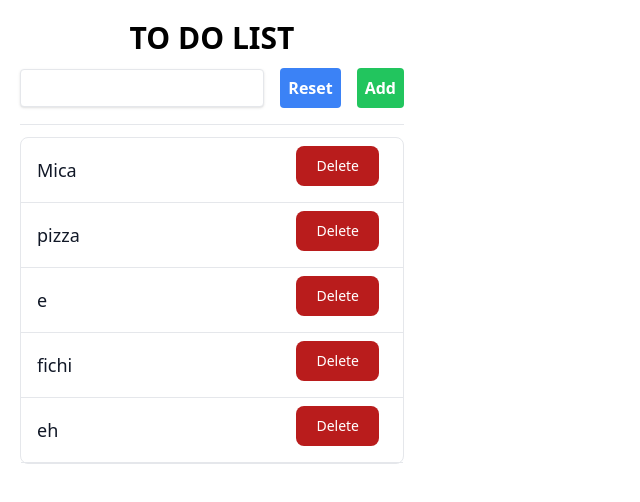
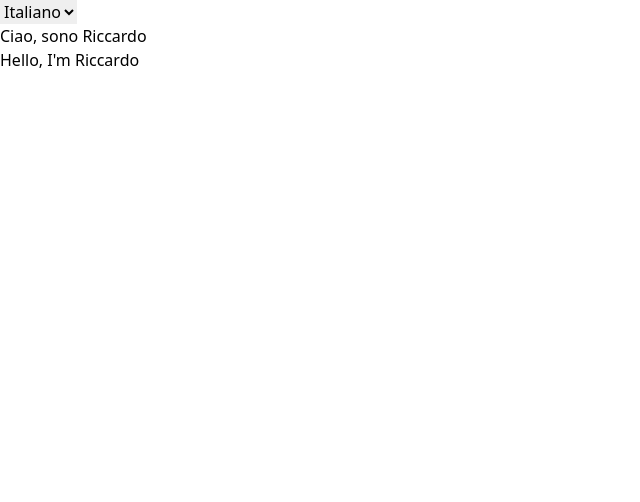
Before and after one commit to Riccardo1091/React-exercises, a React (Create React App) app in the folder forms-lists-and-styling/: page / in a window 1280 px wide. Shown: the top 502 px of the page, without its empty margins (0-640 px from the left). Built offline with nearby package versions, Linux system fonts and the light colour scheme.

Commit message:
context-01

```diff
--- a/forms-lists-and-styling/src/App.js
+++ b/forms-lists-and-styling/src/App.js
@@ -1,44 +1,30 @@
-import React from 'react'
-import { TodoList }  from './todoList'
+import React, { createContext } from 'react'
+import { DisplayLanguage } from './displayLanguage'
+
+const LanguageContext = createContext('it')
 
 export class App extends React.Component {
+    state = {
+        language: 'it'
+    }
+
+    handleLang = e => {
+        this.setState({
+            language: e.target.value
+        })
+    }
+
     render() {
         return (
-            <TodoList>
-                {({items, addTodo, resetList, delTodo}) => {
-                    return (
-                        <div className="container w-96 m-5">
-                            <h1 className="text-3xl font-bold text-center mb-3">TO DO LIST</h1>
-                            <form className="text-md font-small flex items-center justify-between mb-3 pb-4 gap-4 rounded-t-lg border-b border-gray-200 dark:border-gray-600" onSubmit={addTodo}>
-                                <input className="shadow appearance-none border rounded w-full py-2 px-3 text-gray-700 leading-tight focus:outline-none focus:shadow-outline" name="addTodo" type="text"/>
-                                <button className="bg-blue-500 hover:bg-blue-700 text-white font-bold p-2 px-2 rounded" type="reset" onClick={resetList}>Reset</button>
-                                <button className="bg-green-500 hover:bg-blue-700 text-white font-bold p-2 px-2 rounded" type="submit">Add</button>
-                            </form>
-                            <ul className="text-lg font-small text-gray-900 bg-white rounded-lg border border-gray-200 dark:bg-gray-700 dark:border-gray-600 dark:text-white">
-                                {items.map((item, index) => <li className="py-2 px-4 w-full rounded-t-lg border-b border-gray-200 dark:border-gray-600 flex items-center justify-between" key={item + index}>{item} <button className="focus:outline-none text-white bg-red-700 hover:bg-red-800 focus:ring-4 focus:ring-red-300 font-medium rounded-lg text-sm px-5 py-2.5 mr-2 mb-2 dark:bg-red-600 dark:hover:bg-red-700 dark:focus:ring-red-900" onClick={() => delTodo(item)}> Delete</button></li>)}
-                            </ul>
-                        </div>
-                    )
-                }}
-            </TodoList>
+            <>
+                <select onChange={this.handleLang} name="language">
+                    <option value="it">Italiano</option>
+                    <option value="en">English</option>
+                </select>
+                <LanguageContext.Provider value={this.state.language}>
+                    <DisplayLanguage />
+                </LanguageContext.Provider>
+            </>
         )
     }
 }
-
-
-
-// render={({items, addTodo, resetList, delTodo}) => {
-//     return (
-//         <div className="container w-96 m-5">
-//             <h1 className="text-3xl font-bold text-center mb-3">TO DO LIST</h1>
-//             <form className="text-md font-small flex items-center justify-between mb-3 pb-4 gap-4 rounded-t-lg border-b border-gray-200 dark:border-gray-600" onSubmit={addTodo}>
-//                 <input className="shadow appearance-none border rounded w-full py-2 px-3 text-gray-700 leading-tight focus:outline-none focus:shadow-outline" name="addTodo" type="text"/>
-//                 <button className="bg-blue-500 hover:bg-blue-700 text-white font-bold p-2 px-2 rounded" type="reset" onClick={resetList}>Reset</button>
-//                 <button className="bg-green-500 hover:bg-blue-700 text-white font-bold p-2 px-2 rounded" type="submit">Add</button>
-//             </form>
-//             <ul className="text-lg font-small text-gray-900 bg-white rounded-lg border border-gray-200 dark:bg-gray-700 dark:border-gray-600 dark:text-white">
-//                 {items.map((item, index) => <li className="py-2 px-4 w-full rounded-t-lg border-b border-gray-200 dark:border-gray-600 flex items-center justify-between" key={item + index}>{item} <button className="focus:outline-none text-white bg-red-700 hover:bg-red-800 focus:ring-4 focus:ring-red-300 font-medium rounded-lg text-sm px-5 py-2.5 mr-2 mb-2 dark:bg-red-600 dark:hover:bg-red-700 dark:focus:ring-red-900" onClick={() => delTodo(item)}> Delete</button></li>)}
-//             </ul>
-//         </div>
-//     )
-// }}
--- /dev/null
+++ b/forms-lists-and-styling/src/displayLanguage.js
@@ -0,0 +1,12 @@
+import React from 'react'
+
+export class DisplayLanguage extends React.Component {
+    render() {
+        return (
+            <>
+                <p>Ciao, sono Riccardo</p>
+                <p>Hello, I'm Riccardo</p>
+            </>
+        )
+    }
+}
--- a/forms-lists-and-styling/src/todoList.js
+++ /dev/null
@@ -1,55 +0,0 @@
-import React from 'react';
-
-export class TodoList extends React.Component {
-    state = {
-        items: ["Mica", "pizza", "e", "fichi", "eh"]
-    }
-
-    handleAddTodo = e => {
-        e.preventDefault();
-        this.setState(statoPrecedente => {
-            return (
-                {items: [...statoPrecedente.items, e.target.elements.addTodo.value]}
-            )
-        }, () => {
-            e.target.elements.addTodo.value = ""
-        })
-    }
-
-    handleResetList = e => {
-        this.setState({
-            items: []
-        })
-    }
-
-    handleDeleteTodo = item => {
-        this.setState(statoPrecedente => ({
-            items: statoPrecedente.items.filter(el => el !== item)
-        }))
-    }
-
-    render() {
-            return this.props.children({
-                items: this.state.items,
-                addTodo: this.handleAddTodo,
-                resetList: this.handleResetList,
-                delTodo: this.handleDeleteTodo
-            })
-    //     return (
-    //         <>
-    //             <div className="container w-96 m-5">
-    //                 <h1 className="text-3xl font-bold text-center mb-3">TO DO LIST</h1>
-    //                 <form className="text-md font-small flex items-center justify-between mb-3 pb-4 gap-4 rounded-t-lg border-b border-gray-200 dark:border-gray-600" onSubmit={this.handleAddTodo}>
-    //                     <input className="shadow appearance-none border rounded w-full py-2 px-3 text-gray-700 leading-tight focus:outline-none focus:shadow-outline" name="addTodo" type="text" ref={this.refReset}/>
-    //                     <button className="bg-blue-500 hover:bg-blue-700 text-white font-bold p-2 px-2 rounded" type="reset" onClick={this.handleResetList}>Reset</button>
-    //                     <button className="bg-green-500 hover:bg-blue-700 text-white font-bold p-2 px-2 rounded" type="submit">Add</button>
-    //                 </form>
-    //                 <ul className="text-lg font-small text-gray-900 bg-white rounded-lg border border-gray-200 dark:bg-gray-700 dark:border-gray-600 dark:text-white">
-    //                     {this.state.items.map((item, index) => <li className="py-2 px-4 w-full rounded-t-lg border-b border-gray-200 dark:border-gray-600 flex items-center justify-between" key={item + index}>{item} <button className="focus:outline-none text-white bg-red-700 hover:bg-red-800 focus:ring-4 focus:ring-red-300 font-medium rounded-lg text-sm px-5 py-2.5 mr-2 mb-2 dark:bg-red-600 dark:hover:bg-red-700 dark:focus:ring-red-900" onClick={() => this.handleDeleteTodo(item)}> Delete</button></li>)}
-    //                 </ul>
-    //             </div>
-    //         </>
-    //     )
-
-    }
-}
```
